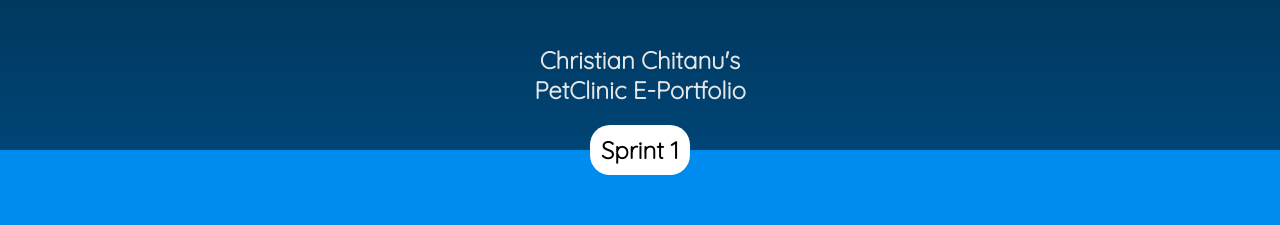
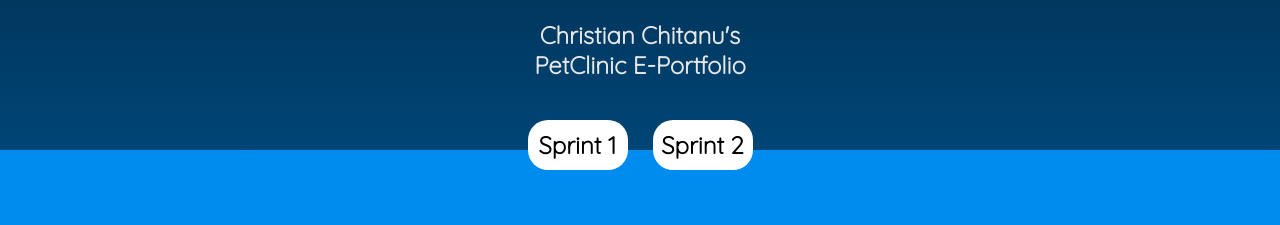
Before and after one commit to SmoothWin/petclinic_E-portfolio, a Next.js app: page / in a window 1280 px wide. Shown: the top 225 px of the page. Built offline with nearby package versions, Linux system fonts and the light colour scheme; grey boxes are pictures that could not be loaded.

Commit message:
added second sprint template and few UI changes

```diff
--- /dev/null
+++ b/components/Sprint2.js
@@ -0,0 +1,44 @@
+
+
+import Section from '../components/Section'
+import Preview from '../components/Preview'
+import ImageContainer from '../components/ImageContainer'
+
+export default function Sprint2(props){
+
+  function scrollTop(){
+    window.scrollTo({top: 0, left: 0, behavior: 'smooth' })
+  }
+    return (
+        <div className="sprintContainer">
+        <Section title="User Stories Summary">
+            The stories I were implicated with were.
+        </Section>
+        <Section title="Version Control">
+
+        </Section>
+        <Section title="Code">
+
+        </Section>
+        <Section title="Security">
+
+        </Section>
+        <Section title="Reviews">
+
+        </Section>
+        <Section title="Deployment">
+
+        </Section>
+        <Section title="Scrum and Agile Adherence">
+
+        </Section>
+        <Section title="Scrum Roles">
+
+        </Section>
+        <Section title="Progress">
+
+        </Section>
+        <div><button className="btn" onClick={scrollTop}>Top</button></div>
+      </div>
+    );
+}
--- a/pages/index.js
+++ b/pages/index.js
@@ -5,10 +5,26 @@ import { useState } from 'react'
 import styles from '../styles/Home.module.css'
 
 import Sprint1 from '../components/Sprint1'
+import Sprint2 from '../components/Sprint2'
 
 export default function Home() {
   const [sprintSelected, setSprintSelected]=useState(null)
 
+  function sprintHoverSelect(sprintNum){
+    if(sprintSelected == null){
+      if(sprintNum == 1){
+        document.querySelector(".arrow").style.left = "-60px";
+      }
+      if(sprintNum == 2){
+        document.querySelector(".arrow").style.left = "65px";
+      }
+    }
+  }
+  function sprintHoverLeave(){
+    if(sprintSelected == null){
+      document.querySelector(".arrow").style.left = "0px";
+    }
+  }
   function selectSprint(sprintNum){
     setSprintSelected(sprintNum);
   }
@@ -18,6 +34,8 @@ export default function Home() {
   } if(sprintSelected == 1){
     containerContent = <Sprint1/>
 
+  } if(sprintSelected == 2){
+    containerContent = <Sprint2/>
   }
   return (
     <div>
@@ -31,7 +49,12 @@ export default function Home() {
       </Head>
 
       <div id="wrapper">
-      <nav id="navbar"><span className="navItem logo">Christian Chitanu&apos;s<br/>PetClinic E-Portfolio</span> <span className="navItem link"><a onClick={()=>selectSprint(1)}>Sprint 1</a></span></nav>
+      <nav id="navbar"><span className="navItem logo">Christian Chitanu&apos;s<br/>PetClinic E-Portfolio</span>
+      <div className="navItemContainer">
+      <span className="navItem link"><a onMouseLeave={()=>sprintHoverLeave()} onMouseEnter={()=>sprintHoverSelect(1)} onClick={()=>selectSprint(1)}>Sprint 1</a></span>
+      <span className="navItem link"><a onMouseLeave={()=>sprintHoverLeave()} onMouseEnter={()=>sprintHoverSelect(2)} onClick={()=>selectSprint(2)}>Sprint 2</a></span>
+      </div>
+      </nav>
         <div className="container">
           {containerContent}
         </div>
--- a/styles/globals.css
+++ b/styles/globals.css
@@ -32,6 +32,8 @@ nav{
   font-weight: 700;
   display: flex;
   justify-content: center;
+  flex-direction: column;
+  align-items: center;
   height: 150px;
   width: 100%;
   background: linear-gradient(rgb(0,0,0,0.6),rgb(0,0,0,0.5));
@@ -40,10 +42,8 @@ nav{
   text-align: center;
 }
 .link{
-  position: absolute;
-  top: 150px;
-  left: 50%;
-  transform: translate(-50%, -50%);
+  position: relative;
+  top: 40px;
 }
 .link a{
   display: flex;
@@ -67,6 +67,12 @@ nav{
   display: flex;
   align-items: center;
   font-size: 24px;
+}
+.navItemContainer{
+  position: relative;
+  display: flex;
+  justify-content: space-around;
+  width: 250px;
 }
 
 .container{
```
